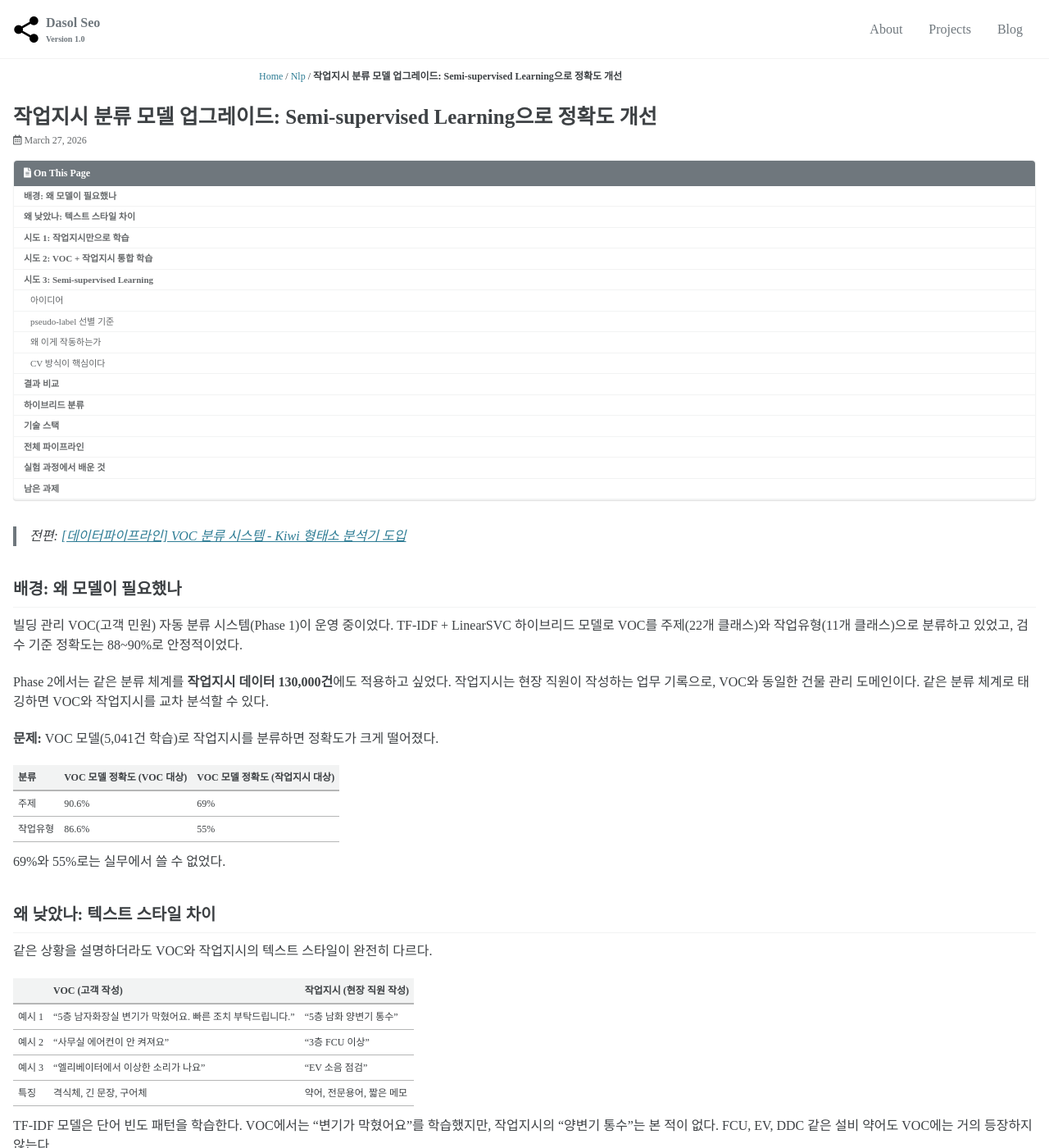
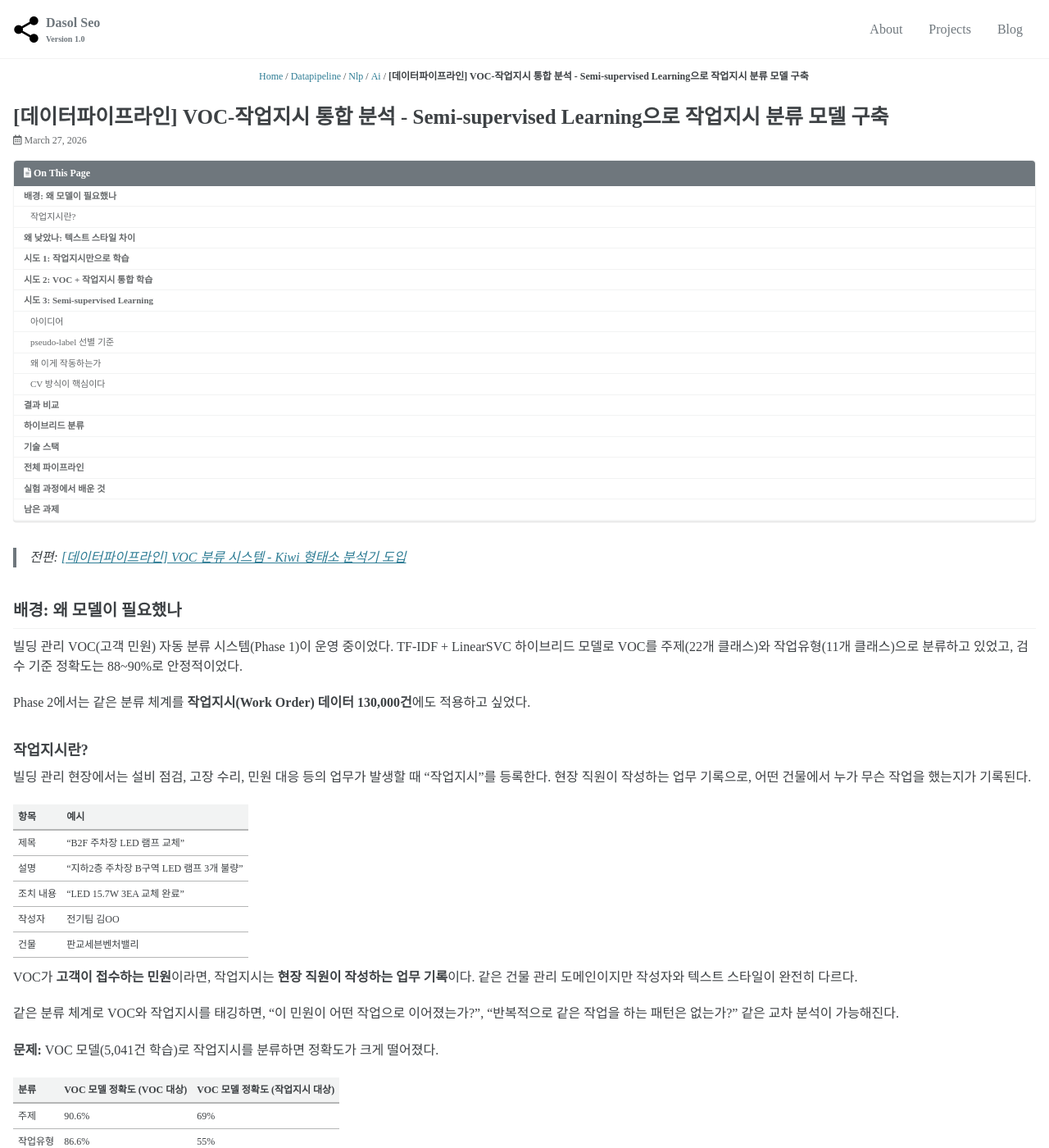
Before and after one commit to dasoldasol/dasoldasol.github.io, a Jekyll site: the page built from _posts/2026-03-27-work-order-model-upgrade.md, in a window 1280 px wide and 1400 px high. Shown: the whole window at 82% size. Built offline with Jekyll 4.4.1, drawn with Linux system fonts in a browser that asks for light colours; cached includes are drawn as plain includes; some web fonts are replaced; some of the changed text lies outside the part shown.

Commit message:
post: VOC-작업지시 통합 분석 - Semi-supervised 모델 구축

```diff
--- a/_posts/2026-03-27-work-order-model-upgrade.md
+++ b/_posts/2026-03-27-work-order-model-upgrade.md
@@ -1,19 +1,39 @@
 ---
-title: "작업지시 분류 모델 업그레이드: Semi-supervised Learning으로 정확도 개선"
-excerpt: "VOC 5,041건으로 학습한 모델이 작업지시 텍스트에서 왜 정확도가 낮았고, Semi-supervised Learning으로 어떻게 개선했는지"
-categories: [NLP]
-tags: [TF-IDF, Semi-supervised, LinearSVC, 빌딩관리, VOC]
+title: "[데이터파이프라인] VOC-작업지시 통합 분석 - Semi-supervised Learning으로 작업지시 분류 모델 구축"
+excerpt: "VOC 모델이 작업지시에서 왜 정확도가 낮았고, Semi-supervised Learning으로 어떻게 개선했는지"
 toc: true
 toc_sticky: true
+classes: wide
+categories:
+- DataPipeline
+- NLP
+- AI
+date: 2026-03-27 09:00:00 +0900
 ---
 
-> 전편: [[데이터파이프라인] VOC 분류 시스템 - Kiwi 형태소 분석기 도입](https://dasoldasol.github.io/nlp/voc-nlp-kiwi-tokenizer/)
+> 전편: [[데이터파이프라인] VOC 분류 시스템 - Kiwi 형태소 분석기 도입](https://dasoldasol.github.io/datapipeline/nlp/ai/voc-nlp-kiwi-tokenizer/)
 
 ## 배경: 왜 모델이 필요했나
 
 빌딩 관리 VOC(고객 민원) 자동 분류 시스템(Phase 1)이 운영 중이었다. TF-IDF + LinearSVC 하이브리드 모델로 VOC를 주제(22개 클래스)와 작업유형(11개 클래스)으로 분류하고 있었고, 검수 기준 정확도는 88~90%로 안정적이었다.
 
-Phase 2에서는 같은 분류 체계를 **작업지시 데이터 130,000건**에도 적용하고 싶었다. 작업지시는 현장 직원이 작성하는 업무 기록으로, VOC와 동일한 건물 관리 도메인이다. 같은 분류 체계로 태깅하면 VOC와 작업지시를 교차 분석할 수 있다.
+Phase 2에서는 같은 분류 체계를 **작업지시(Work Order) 데이터 130,000건**에도 적용하고 싶었다.
+
+### 작업지시란?
+
+빌딩 관리 현장에서는 설비 점검, 고장 수리, 민원 대응 등의 업무가 발생할 때 "작업지시"를 등록한다. 현장 직원이 작성하는 업무 기록으로, 어떤 건물에서 누가 무슨 작업을 했는지가 기록된다.
+
+| 항목 | 예시 |
+|------|------|
+| 제목 | "B2F 주차장 LED 램프 교체" |
+| 설명 | "지하2층 주차장 B구역 LED 램프 3개 불량" |
+| 조치 내용 | "LED 15.7W 3EA 교체 완료" |
+| 작성자 | 전기팀 김OO |
+| 건물 | 판교세븐벤처밸리 |
+
+VOC가 **고객이 접수하는 민원**이라면, 작업지시는 **현장 직원이 작성하는 업무 기록**이다. 같은 건물 관리 도메인이지만 작성자와 텍스트 스타일이 완전히 다르다.
+
+같은 분류 체계로 VOC와 작업지시를 태깅하면, "이 민원이 어떤 작업으로 이어졌는가?", "반복적으로 같은 작업을 하는 패턴은 없는가?" 같은 교차 분석이 가능해진다.
 
 **문제:** VOC 모델(5,041건 학습)로 작업지시를 분류하면 정확도가 크게 떨어졌다.
 
```
